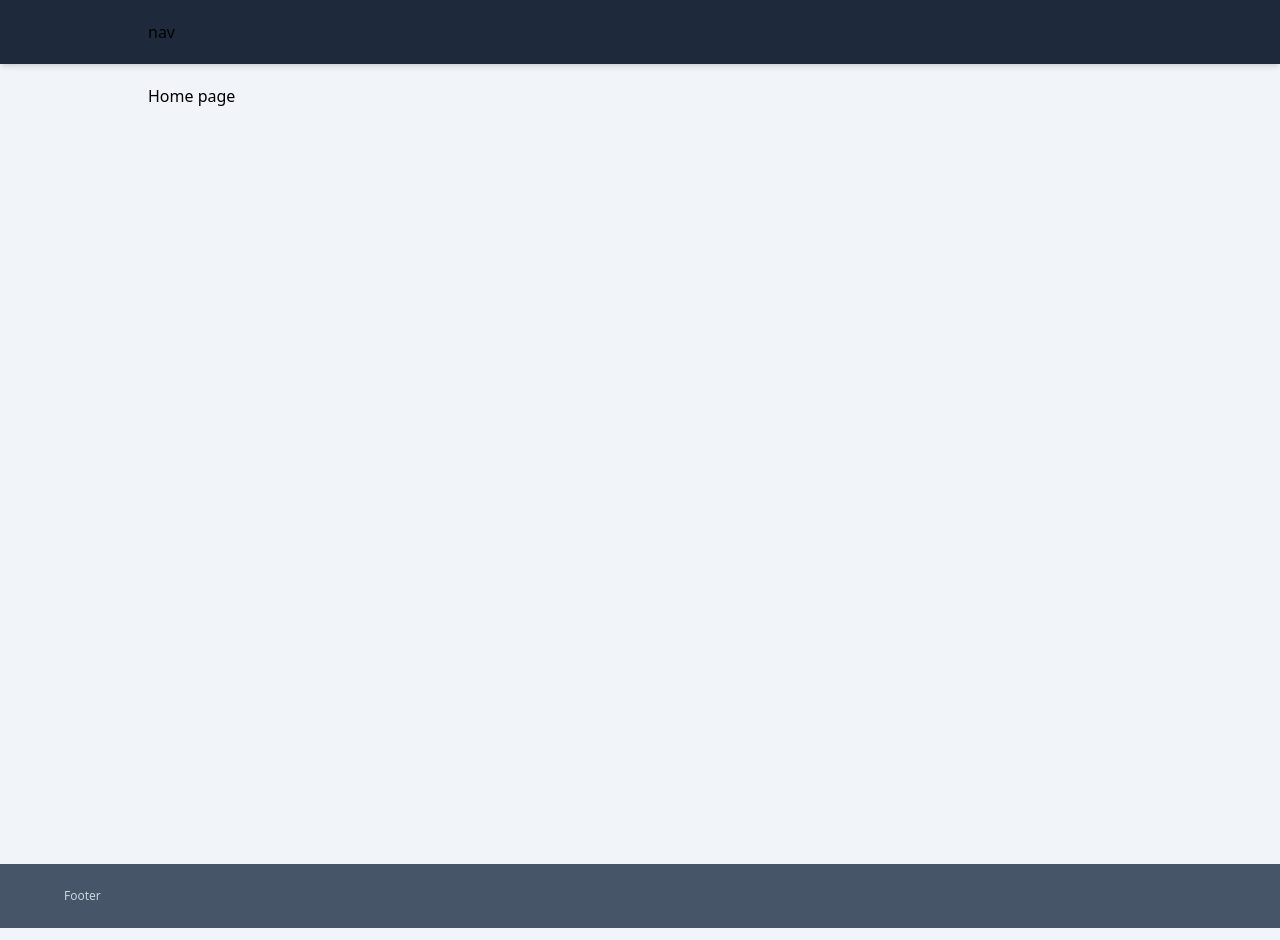
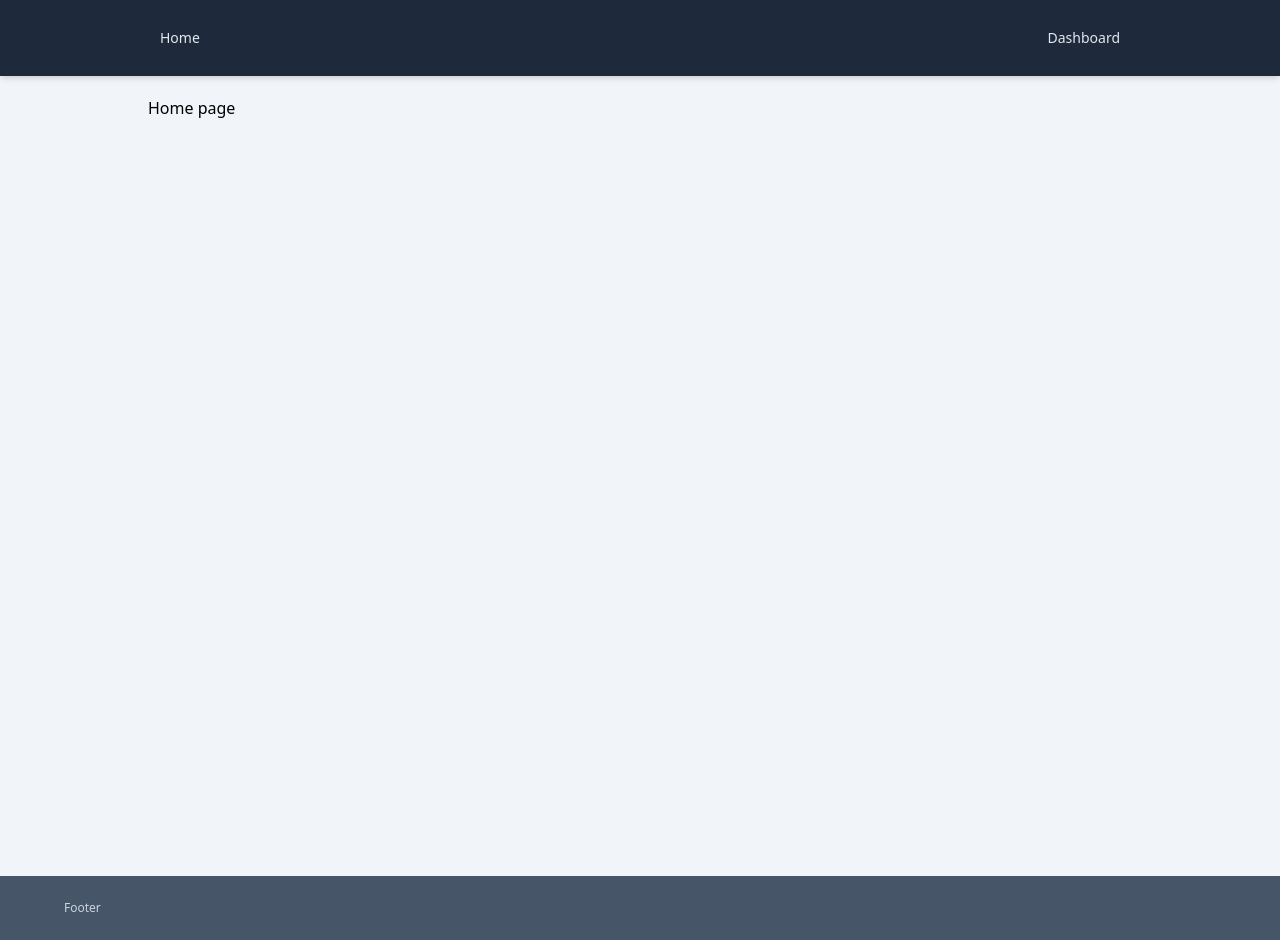
Before and after one commit to KelvinMutuku/next_blog, a Next.js app: page / in a window 1280 px wide. Built offline with nearby package versions, Linux system fonts and the light colour scheme.

Commit message:
Updated layout.jsx

```diff
--- a/src/app/layout.jsx
+++ b/src/app/layout.jsx
@@ -1,12 +1,15 @@
 import "./globals.css";
-
+import Link from "next/link";
 
 export default function RootLayout({ children }) {
   return (
     <html lang="en">
       <body>
         <header>
-          <nav>nav</nav>
+          <nav>
+            <Link className="nav-link" href="/">Home</Link>
+            <Link className="nav-link" href="/dashboard">Dashboard</Link>
+          </nav>
         </header>
 
         <main>{children}</main>
```
